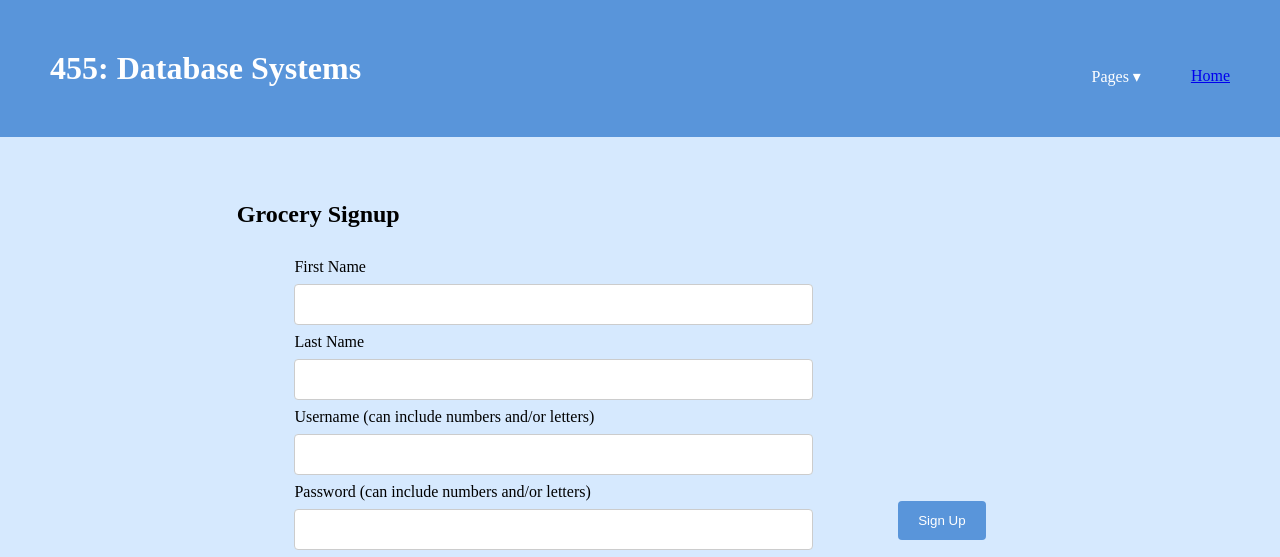
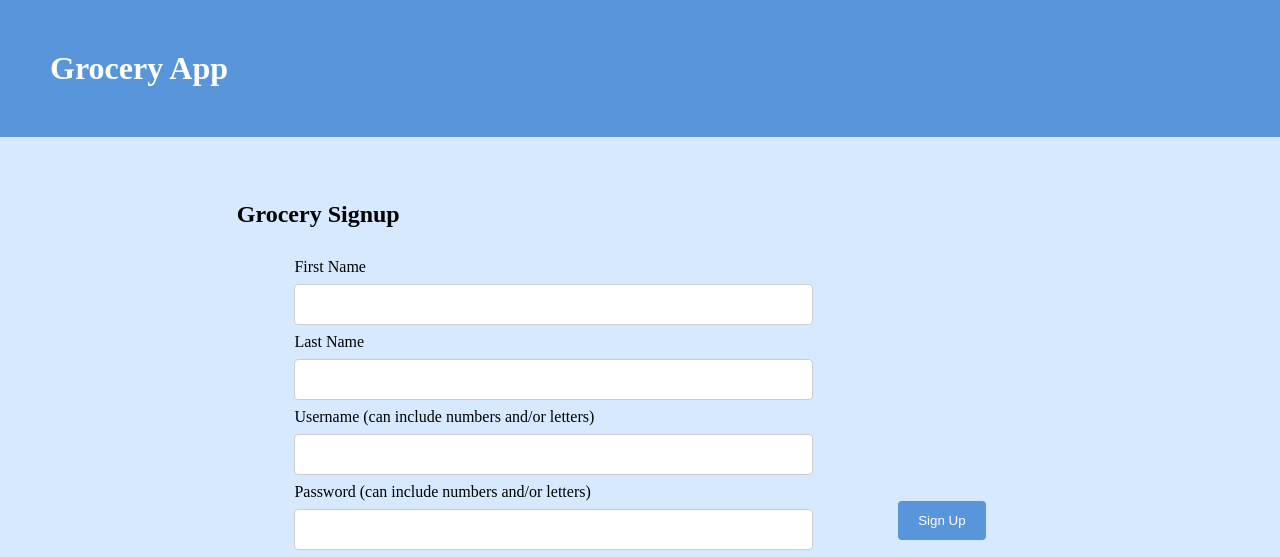
Before and after one commit to alysavermeulen/ACEDATABASE, a PHP site: page /GroceryApp/grocerySignup.php in a window 1280 px wide. Shown: the top 557 px of the page. Run offline with PHP 8.4, Linux system fonts and the light colour scheme.

Commit message:
Fixed header in groceryLogin.php and grocerySignup.php

```diff
--- a/GroceryApp/grocerySignup.php
+++ b/GroceryApp/grocerySignup.php
@@ -12,19 +12,9 @@ session_start();
 	<body>
 		<div class="page">
 			<header class="menu-container">
-				<h1 class="logo">455: Database Systems</h1>
-				<nav class="menu">
-					<li class="dropdown">
-						<span>Pages &#9662;</span>
-						<ul class="features-menu">
-							<!-- Start of submenu -->
-							<li><a href="index.html">Home</a></li>
-							<li><a href="passengerIndex.html">Airplane Passengers</a></li>
-						</ul>
-						<!-- End of submenu -->
-					</li>
-					<li><a href="index.html">Home</a></li>
-				</nav>
+				<h1 class="logo">
+					<a class="logo-link" href="./index.php">Grocery App</a>
+				</h1>
 			</header>
 
 			<!--Title and Form-->
```
Also changed, not shown: GroceryApp/groceryLogin.php (+3 -13 lines).
